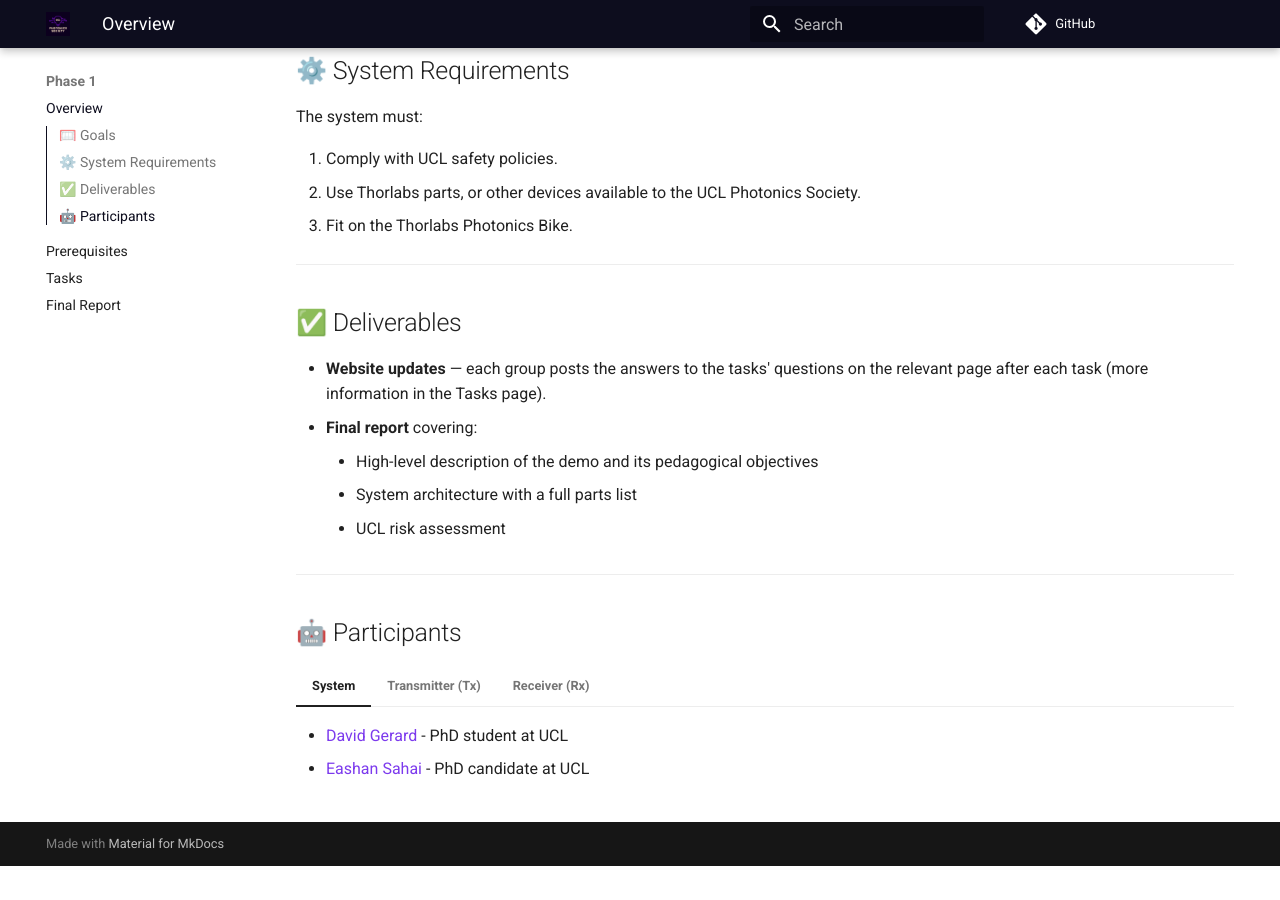
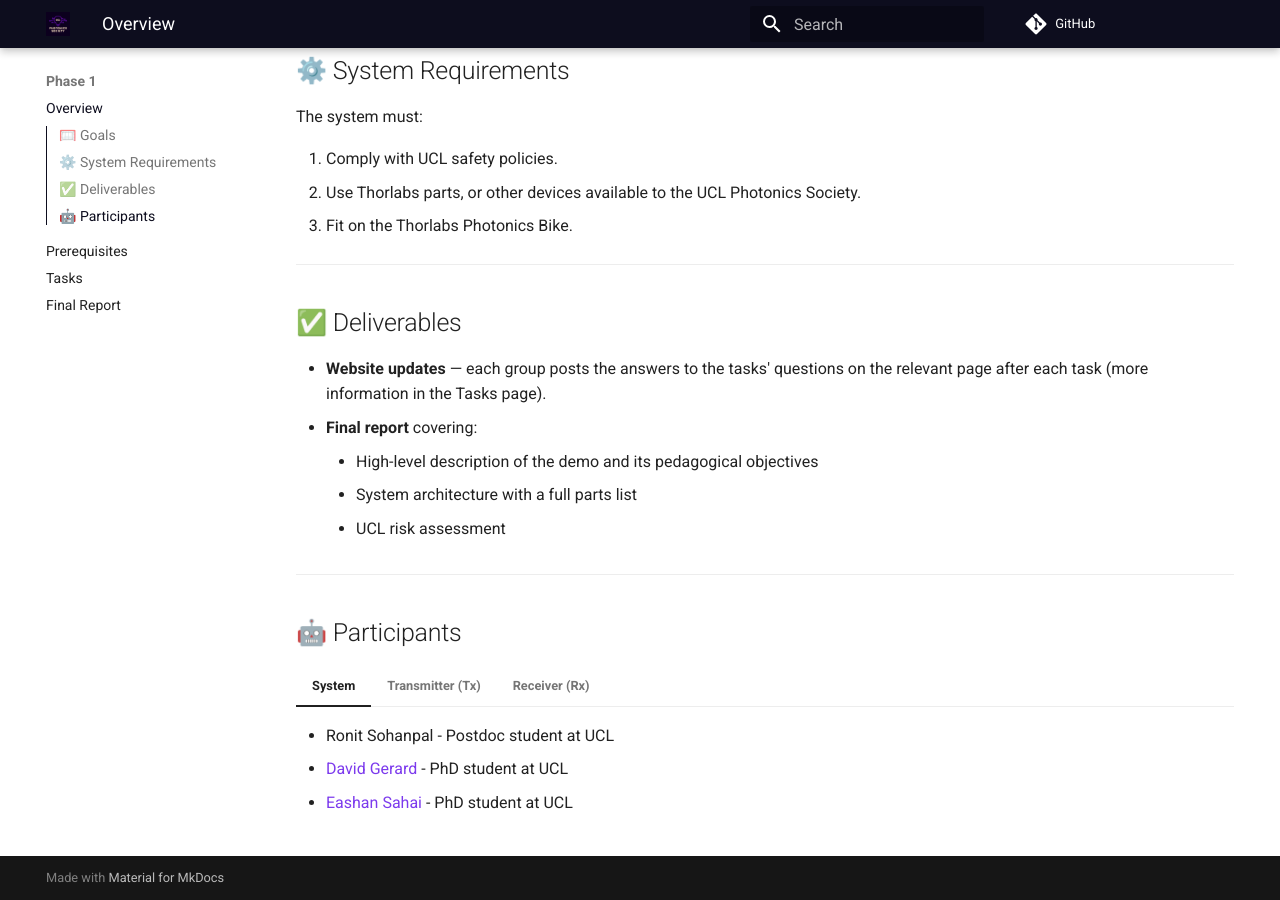
Before and after one commit to UCL-Photonics-Society/UCLightcommands, an MkDocs documentation site: the page built from docs/phase1/overview.md, in a window 1280 px wide and 900 px high, scrolled down 687 px. Built offline with MkDocs 1.6.1 and Material for MkDocs 9.7.7, drawn with Linux system fonts in a browser that asks for light colours; comment, search, counter and statistics services are not loaded; before the commit the page ends 1553 px from its top, so only the background shows below that; some of the changed lines change nothing that is shown.

Commit message:
docs: add all particpants to the phase 1 overview

```diff
--- a/docs/phase1/overview.md
+++ b/docs/phase1/overview.md
@@ -43,15 +43,19 @@
 
 === "System"
 
+    - Ronit Sohanpal - Postdoc student at UCL
     - [David Gerard](https://github.com/David-GERARD) - PhD student at UCL
-    - [Eashan Sahai](https://github.com/EashanSahai) - PhD candidate at UCL
+    - [Eashan Sahai](https://github.com/EashanSahai) - PhD student at UCL
 
 === "Transmitter (Tx)"
 
-    *Mahsa Barkabian
-    *Alex Stafford-Williams
-    *Lu Bai
+    * Mahsa Barkabian - PhD student at UCL
+    * Alex Stafford-Williams - PhD student at UCL
+    * Lu Bai - PhD student at UCL
 
 === "Receiver (Rx)"
 
-    *No members yet — complete Task 0 to add your name.*
+    - Min Jarmolovicius - PhD student at UCL
+    - Bohua Deng - PhD student at UCL
+    - Froher Nabizadah - Master's student at Imperial College London
+    - Taylan Arslan - Undergraduate student at UCL
```
